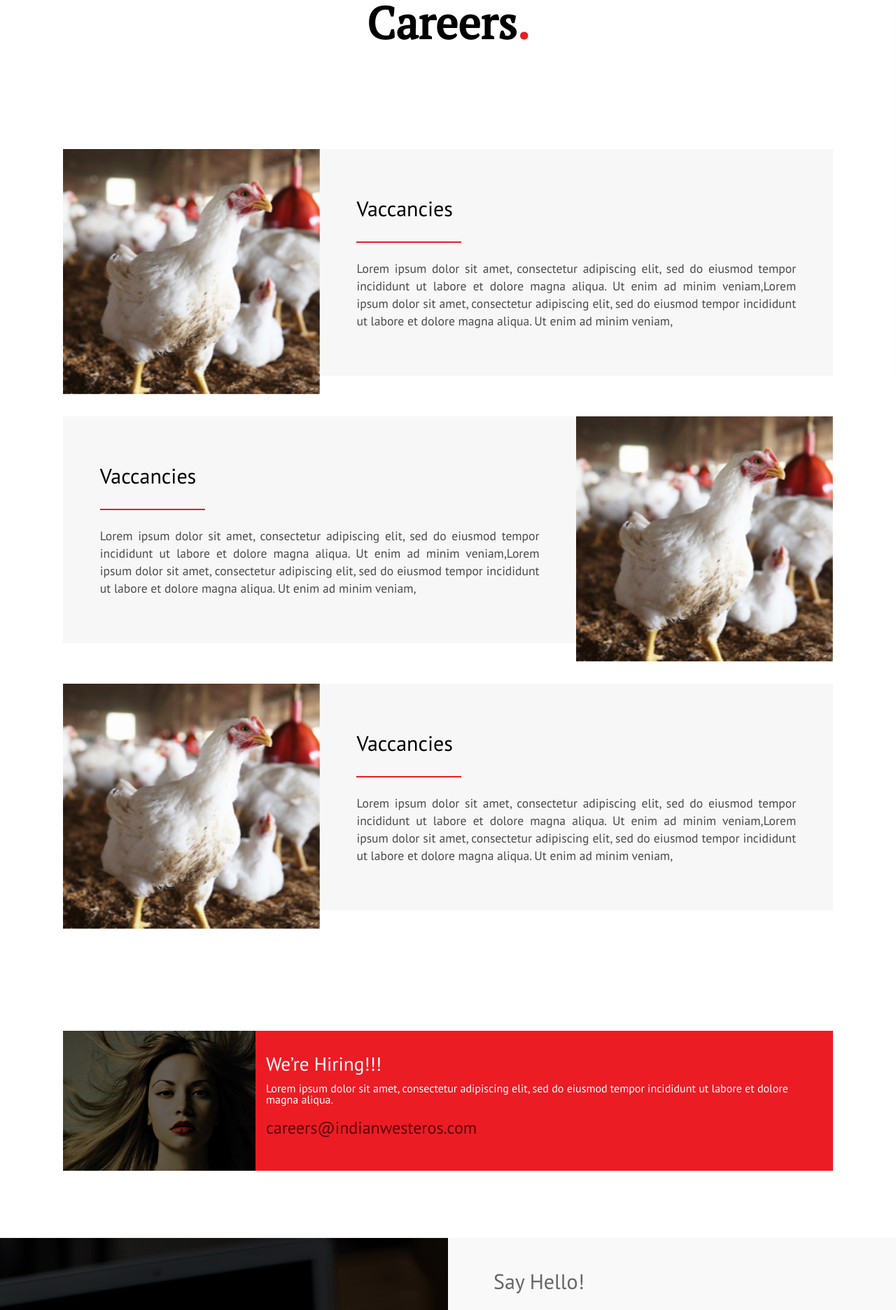
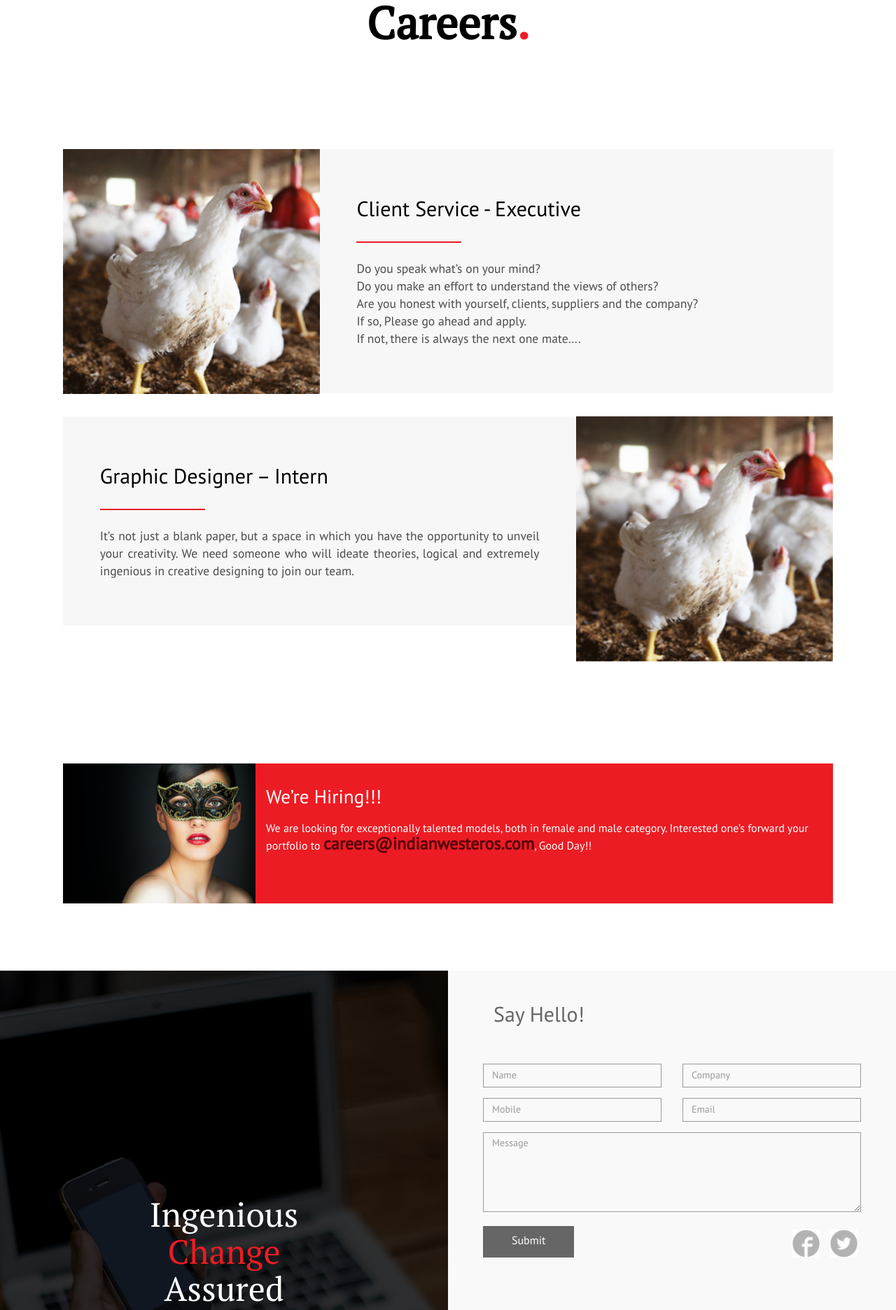
Before and after one commit to praveenraj3/iw, a PHP site: page /careers.php in a window 1280 px wide. Shown: the part 261-2133 px from the top of the page at 70% size. Run offline with PHP 8.4, Linux system fonts and the light colour scheme; some libraries are stand-ins or nearby versions.

Commit message:
corrections are done

```diff
--- a/about.php
+++ b/about.php
@@ -166,7 +166,7 @@
                         </div>
                     </div>
                     </a>
-                    <a href="#" class="popup" data-img="per6.jpg" data-text="<span>Kannan Ponnaiya</span><br> <br>His aspirations are sky high, which equally meets his flair in the field of OOH Advertising. He played a key role in promoting one of the India’s ministry of commerce sponsored NPO to reach greater heights through his commendable works. He is here, to help us explore all the advertisement mediums outside the home.">
+                    <a href="#" class="popup" data-img="per6.jpg" data-text="<span>Kannan Ponnaiya</span><br> <br>He is a notable actor, but that’s not it; He is one of Mr. Gautam Menon’s former associate director. He is jovial, introspective and an excellent script writer. He worked along with Mr. Menon, starting from the Tamil Movie – Minnale till Vettaiyadu Villayadu. Later, he joined with Mr. Krishna his former colleague and gave two successful movies sillunu oru Kadhal and Nedunchalai.<br>He is an avid follower of television commercials. And has worked with various ad agencies and guided them with his insights on running a campaign, media planning, production and direction. He is here to guide us in his expertise. ">
                     <div class="col-md-4 team wow fadeIn" data-wow-delay="0.8s">
                         <div class="p6">
                              <div class="name-box text-left">
--- a/careers.php
+++ b/careers.php
@@ -48,37 +48,27 @@
                 <div class="col-md-4 left-news">
                 </div>
                 <div class="col-md-8 right-news">
-                     <h2>Vaccancies</h2>
+                     <h2>Client Service - Executive</h2>
                      <hr style="border-top: 2px solid #eb1c24; width: 150px; margin-bottom: 1.5em; margin-top: 1.5em;">
-                     <p>Lorem ipsum dolor sit amet, consectetur adipiscing elit, sed do eiusmod tempor incididunt ut labore et
-dolore magna aliqua. Ut enim ad minim veniam,Lorem ipsum dolor sit amet, consectetur adipiscing elit,
-sed do eiusmod tempor incididunt ut labore et dolore magna aliqua. Ut enim ad minim veniam,</p>
+                     <p>Do you speak what’s on your mind?<br>
+                        Do you make an effort to understand the views of others?<br>
+                        Are you honest with yourself, clients, suppliers and the company?<br>
+                        If so, Please go ahead and apply.<br>
+                        If not, there is always the next one mate….
+                        </p>
                 </div>
             </div>
             <div class="row news-row">
                 <div class="col-md-8 right-news">
-                                  <h2>Vaccancies</h2>
+                                  <h2>Graphic Designer – Intern</h2>
                      <hr style="border-top: 2px solid #eb1c24; width: 150px; margin-bottom: 1.5em; margin-top: 1.5em;">
-                     <p>Lorem ipsum dolor sit amet, consectetur adipiscing elit, sed do eiusmod tempor incididunt ut labore et
-dolore magna aliqua. Ut enim ad minim veniam,Lorem ipsum dolor sit amet, consectetur adipiscing elit,
-sed do eiusmod tempor incididunt ut labore et dolore magna aliqua. Ut enim ad minim veniam,</p>
+                     <p>It’s not just a blank paper, but a space in which you have the opportunity to unveil your creativity. We need someone who will ideate theories, logical and extremely ingenious in creative designing to join our team.</p>
                 </div>
                 <div class="col-md-4 left-news">
 
                 </div>
             </div>
 
-             <div class="row news-row">
-                <div class="col-md-4 left-news">
-                </div>
-                <div class="col-md-8 right-news">
-                     <h2>Vaccancies</h2>
-                     <hr style="border-top: 2px solid #eb1c24; width: 150px; margin-bottom: 1.5em; margin-top: 1.5em;">
-                     <p>Lorem ipsum dolor sit amet, consectetur adipiscing elit, sed do eiusmod tempor incididunt ut labore et
-dolore magna aliqua. Ut enim ad minim veniam,Lorem ipsum dolor sit amet, consectetur adipiscing elit,
-sed do eiusmod tempor incididunt ut labore et dolore magna aliqua. Ut enim ad minim veniam,</p>
-                </div>
-            </div>
 
 
         </div>
@@ -89,8 +79,8 @@ sed do eiusmod tempor incididunt ut labore et dolore magna aliqua. Ut enim ad mi
                    <div class="col-md-9 right-grid text-left">
 
                        <h3>We’re Hiring!!!</h3>
-                       <p>Lorem ipsum dolor sit amet, consectetur adipiscing elit, sed do eiusmod tempor incididunt ut labore et dolore magna aliqua. </p>
-                       <h4>careers@indianwesteros.com</h4>
+                       <p>We are looking for exceptionally talented models, both in female and male category. Interested one’s forward your portfolio to <strong>careers@indianwesteros.com</strong>, Good Day!! </p>
+
 
                    </div>
                </div></div>
--- a/css/main.css
+++ b/css/main.css
@@ -135,7 +135,7 @@ html, body {width: 100%; font-family: 'pt_serifregular'; font-size: 1em;}
 .list-wrap .col-md-4:hover .rightSpan {background-color: #5b000b; /*outline: 3px solid #5b000b;*/}
 
 
-.wrap02 {padding: 10em 5em; background-color: #e6e6e6;}
+.wrap02 {padding: 10em 5em; background-color: #ec1c24;}
 
 .big-coloumn {background: url(../img/coloumn-big.jpg) no-repeat 50% 50%; background-size: cover; height: 700px; position: relative;}
 .big-coloumn:before{background-color: rgba(0,0,0,0.8); position: absolute; height: 700px; content: " ";  top: 0; bottom: 0; left: 0; right: 0;}
@@ -152,6 +152,8 @@ html, body {width: 100%; font-family: 'pt_serifregular'; font-size: 1em;}
 .gallery7{ background: url(../img/photography-2.jpg) no-repeat 50% 50%; background-size: cover; }
 .gallery8{ background: url(../img/photography-3.jpg) no-repeat 50% 50%; background-size: cover; }
 .gallery9{ background: url(../img/photography-4.jpg) no-repeat 50% 50%; background-size: cover; }
+.gallery10{ background: url(../img/event-4.jpg) no-repeat 50% 50%; background-size: cover; }
+.gallery11{ background: url(../img/photography-7.jpg) no-repeat 50% 50%; background-size: cover; }
 
 
 .sm-bg02 { background: url(../img/coloumn-small02.jpg) no-repeat 50% 50%; background-size: cover; }
@@ -200,11 +202,11 @@ hr {width: 70px; margin-top: 5px; margin-bottom: 5px; border-top: 1px solid #29a
 
 .right-grid {background-color: #ec1c24; height: 200px; padding-top: 1em;}
 
-.right-grid h3 {font-size: 1.7em; color: #ffffff;   font-family: 'pt_sansregular';}
+.right-grid h3 {font-size: 1.7em; color: #ffffff;   font-family: 'pt_sansregular'; margin-bottom: 20px;}
 
 .right-grid p {color: #ffffff; font-size: 1em; font-family: 'pt_sansregular'; line-height: 1; margin-bottom: 20px;}
 
-.right-grid h4 {font-size: 1.5em; color: #5b000b;   font-family: 'pt_sansregular'; }
+.right-grid strong {font-size: 1.5em; color: #5b000b;   font-family: 'pt_sansregular'; line-height: 1.3;}
 
 .contact {height: 100%;}
 
@@ -362,7 +364,16 @@ padding: 0; color: #ffffff;  width: 100%; position: absolute; bottom: -50px; hei
 
 .add-main {max-width: 1100px; margin-bottom: 6em;}
 
-.clients {width:250px; display: inline;}
+.clients {width:250px; display: inline;  -webkit-filter: grayscale(100%);
+-moz-filter: grayscale(100%); -ms-filter: grayscale(100%);
+    -o-filter: grayscale(100%); filter: grayscale(100%);}
+
+.clients:hover {width:250px; display: inline;  -webkit-filter: grayscale(0%);
+-moz-filter: grayscale(0%); -ms-filter: grayscale(0%);
+    -o-filter: grayscale(0%); filter: grayscale(0%); -webkit-transition:all 0.3s ease;
+    -o-transition: all 0.3s ease;
+    transition: all 0.3s ease;}
+
 .news-list {margin: 2em auto; }
 .news-list li {color: #ec1c24; font-size: 1.3em; /*font-weight: bold;*/}
 .news-list span {color: #393939; }
```
Also changed, not shown: works.php (+35 -0 lines), img/Photography-7.jpg (added), img/espa.jpg, img/event-4.jpg (added), img/gjepc.jpg, img/model.jpg, img/photography-5.jpg (deleted), img/vccircle.jpg, img/yamaha.jpg.
